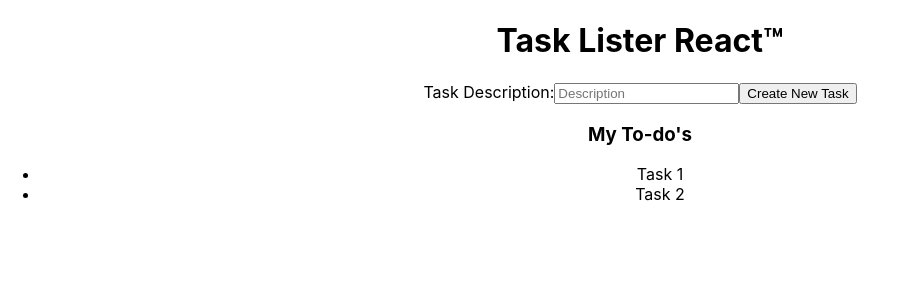
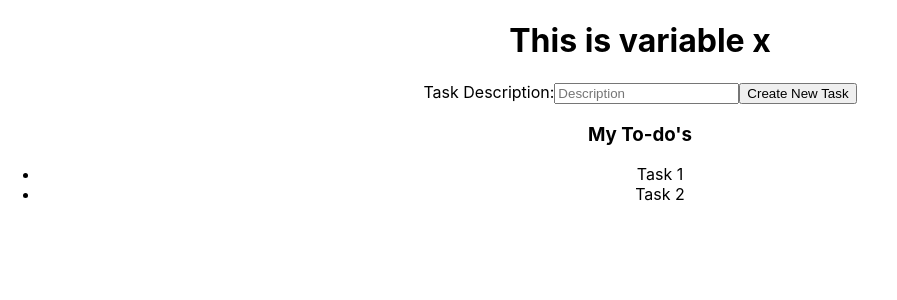
Before and after one commit to nickjoven/task-lister-react, a React (Create React App) app: page / in a window 1280 px wide. Shown: the top 300 px of the page, without its empty margins (0-897 px from the left). Built offline with nearby package versions, Linux system fonts and the light colour scheme.

Commit message:
done-ish

```diff
--- a/src/App.js
+++ b/src/App.js
@@ -2,7 +2,7 @@ import './App.css';
 import Banner from './components/Banner'
 import TaskForm from './components/TaskForm'
 import TaskList from './components/TaskList'
-import { useState } from 'react'
+import { useState, useEffect } from 'react'
 
 // We need a function that will handle the submission of the TaskForm
 // And update the tasks that are displayed in the UI
@@ -13,9 +13,15 @@ function App() {
     console.log('Form submitted!')
   }
 
+  useEffect(() => { console.log('loaded') }, [])
+
+  const greet = () => {
+    alert('Hello')
+  }
+
   return(
     <div className="App">
-      <Banner />
+      <Banner x={'This is variable x'} y={100} greet={greet}/>
       {/* Functions can be passed as props in React */}
       <TaskForm handleSubmit={handleSubmit} />
       {/* tasks is the key. The key is the name of the variable in the
--- a/src/components/Banner.js
+++ b/src/components/Banner.js
@@ -1,6 +1,6 @@
-const Banner = () => {
+const Banner = ({x, y, greet}) => {
   return(
-    <h1>Task Lister React™</h1>
+    <h1>{x}</h1>
   )
 }
 
--- a/src/components/TaskForm.js
+++ b/src/components/TaskForm.js
@@ -5,7 +5,12 @@ const TaskForm = ({handleSubmit}) => {
   return(
     <div>
       {/*  ISSA FORM */}
-      <form onSubmit={(e) => { e.preventDefault(); handleSubmit(text) }}>
+      <form onSubmit={(e) => {
+	e.preventDefault();
+	handleSubmit(text);
+	e.target.reset();
+	setText('');
+      }}>
 	<label>Task Description:</label>
         <input type="text" placeholder="Description" onChange={(e) => { setText(e.target.value) }}/>
         <input type="submit" value="Create New Task" />
--- a/src/index.js
+++ b/src/index.js
@@ -5,11 +5,7 @@ import App from './App';
 import reportWebVitals from './reportWebVitals';
 
 const root = ReactDOM.createRoot(document.getElementById('root'));
-root.render(
-  <React.StrictMode>
-    <App />
-  </React.StrictMode>
-);
+root.render(<App />);
 
 // If you want to start measuring performance in your app, pass a function
 // to log results (for example: reportWebVitals(console.log))
```
